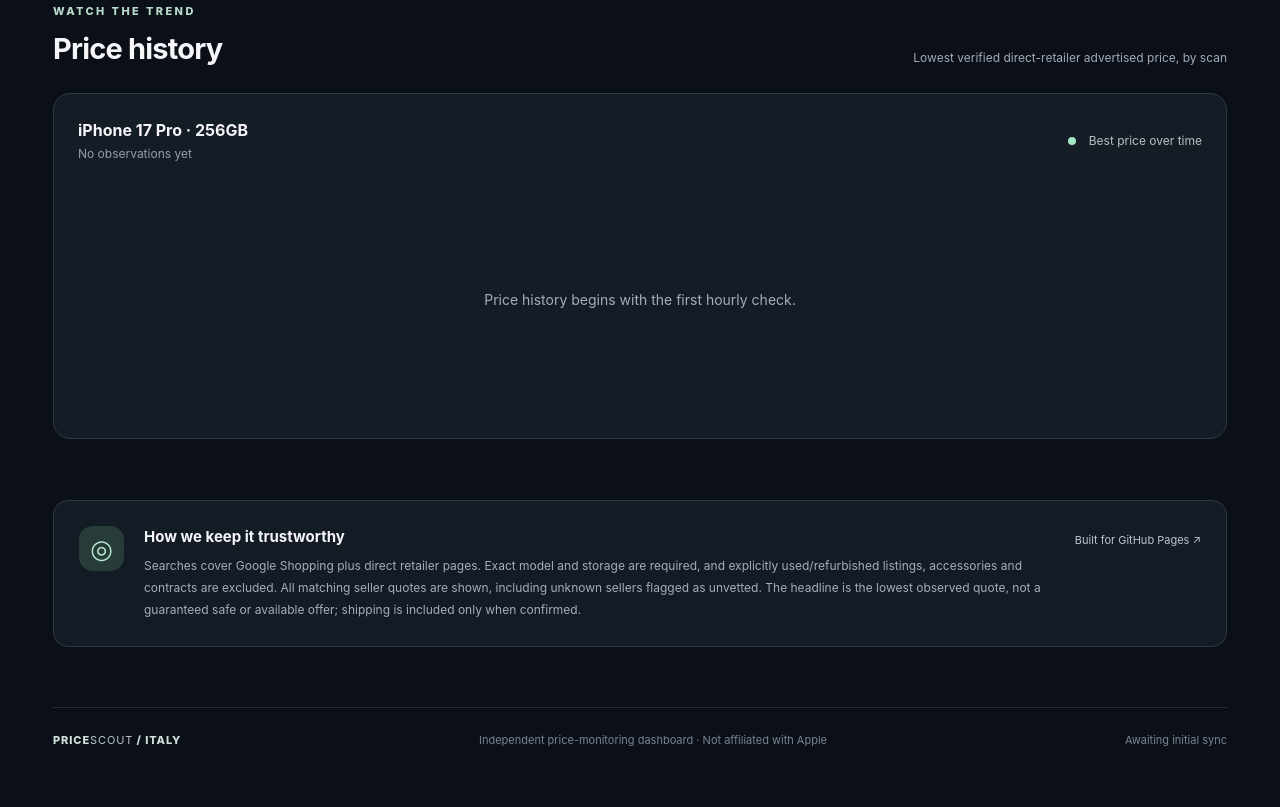
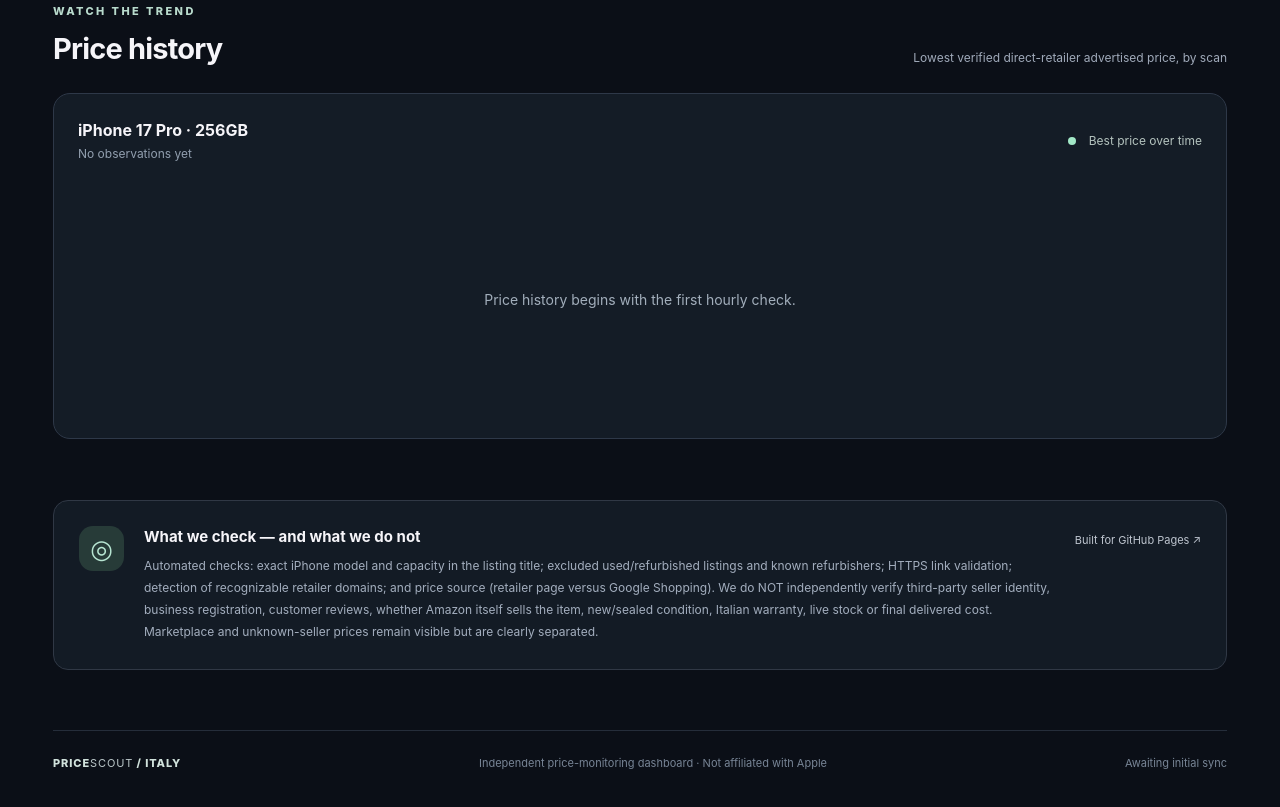
Before and after one commit to JohnPaolino/iphone-price-scout, a plain HTML site: page docs/index.html in a window 1280 px wide. Shown: the part 2026-2833 px from the top of the page. Drawn offline with Linux system fonts and the light colour scheme.

Commit message:
Document exactly which seller and offer checks are automated, without suggesting full verification

```diff
--- a/docs/index.html
+++ b/docs/index.html
@@ -99,7 +99,7 @@
       <div class="chart-panel"><div class="chart-header"><div><div class="chart-name" id="chart-name">iPhone 17 Pro · 256GB</div><span id="chart-detail">No observations yet</span></div><div class="trend"><span class="trend-dot"></span> Best price over time</div></div><div id="chart" class="chart-content"><div class="chart-empty">Price history begins with the first hourly check.</div></div></div>
     </section>
 
-    <section class="methodology"><div class="methodology-icon">◎</div><div><h3>How we keep it trustworthy</h3><p>Searches cover Google Shopping plus direct retailer pages. Exact model and storage are required, and explicitly used/refurbished listings, accessories and contracts are excluded. All matching seller quotes are shown, including unknown sellers flagged as unvetted. The headline is the lowest observed quote, not a guaranteed safe or available offer; shipping is included only when confirmed.</p></div><a href="https://github.com/" target="_blank" rel="noreferrer">Built for GitHub Pages ↗</a></section>
+    <section class="methodology"><div class="methodology-icon">◎</div><div><h3>What we check — and what we do not</h3><p>Automated checks: exact iPhone model and capacity in the listing title; excluded used/refurbished listings and known refurbishers; HTTPS link validation; detection of recognizable retailer domains; and price source (retailer page versus Google Shopping). We do NOT independently verify third-party seller identity, business registration, customer reviews, whether Amazon itself sells the item, new/sealed condition, Italian warranty, live stock or final delivered cost. Marketplace and unknown-seller prices remain visible but are clearly separated.</p></div><a href="https://github.com/" target="_blank" rel="noreferrer">Built for GitHub Pages ↗</a></section>
   </main>
   <footer><span>PRICE<span class="brand-light">SCOUT</span> / ITALY</span><span>Independent price-monitoring dashboard · Not affiliated with Apple</span><span id="footer-updated">Awaiting initial sync</span></footer>
 </div>
```
